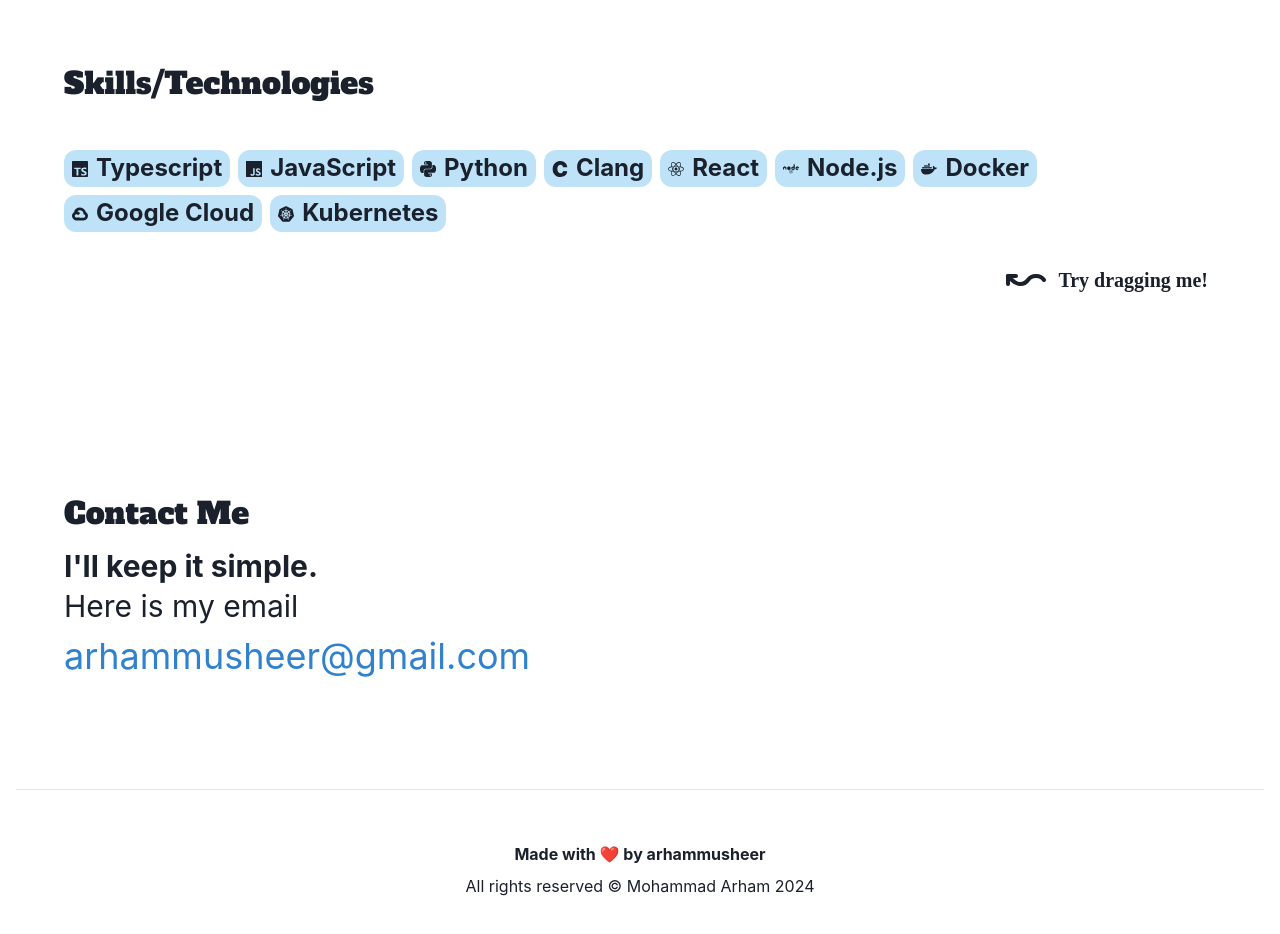
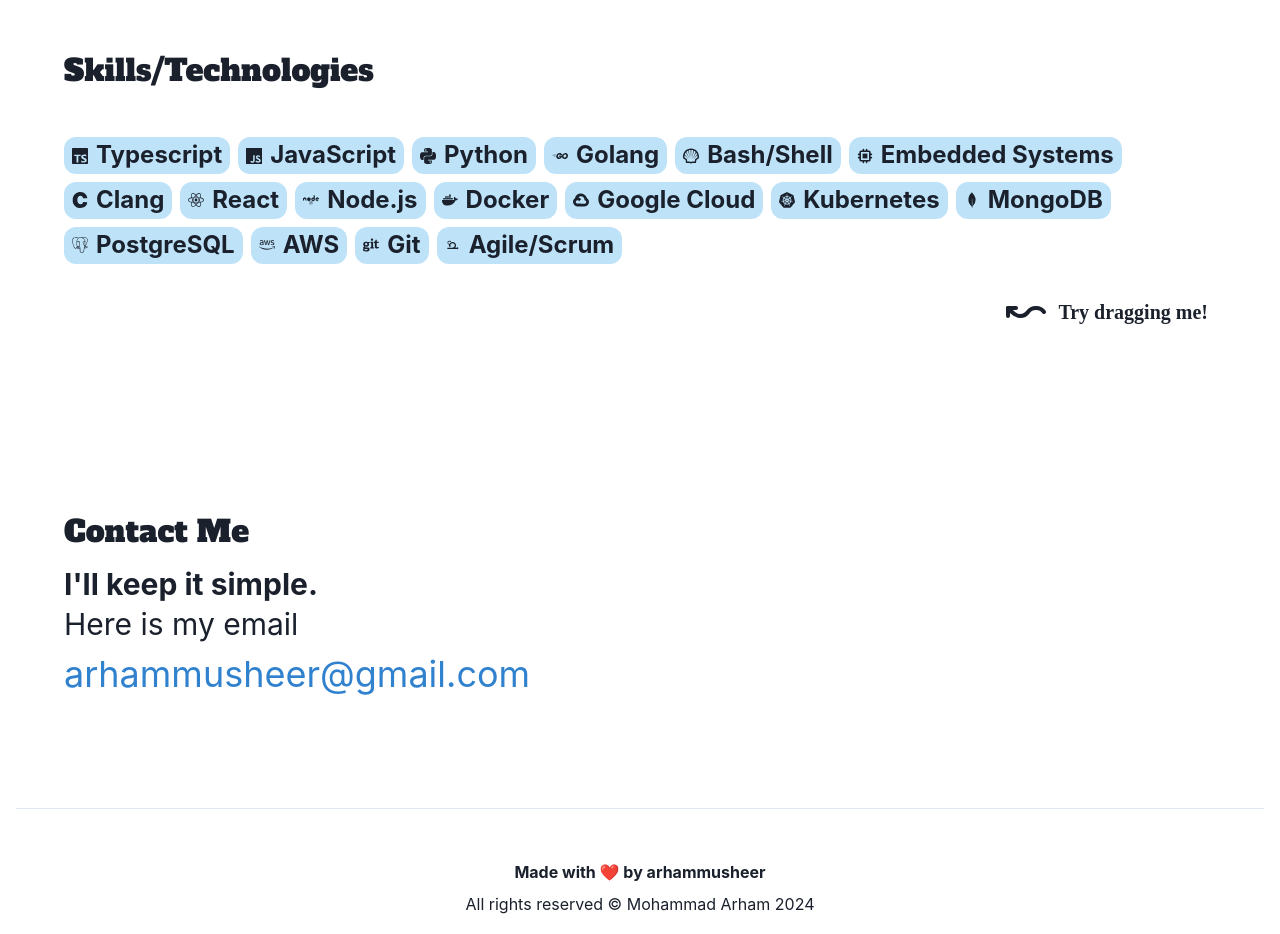
Before and after one commit to arhammusheer/croissant.one, a React (Vite) app: page / in a window 1280 px wide. Shown: the part 4380-5314 px from the top of the page. Built offline with nearby package versions, Linux system fonts and the light colour scheme; a web font is replaced by a local one.

Commit message:
more skills

```diff
--- a/src/me.ts
+++ b/src/me.ts
@@ -1,18 +1,25 @@
+import { DiScrum } from "react-icons/di";
 import {
   FaDocker,
+  FaGit,
   FaGithub,
   FaLinkedin,
   FaNewspaper,
   FaNode,
-  FaPager,
   FaReact,
 } from "react-icons/fa";
+import { HiChip } from "react-icons/hi";
 import {
+  SiAmazonaws,
   SiC,
+  SiGo,
   SiGooglecloud,
   SiJavascript,
   SiKubernetes,
+  SiMongodb,
+  SiPostgresql,
   SiPython,
+  SiShell,
   SiTypescript,
 } from "react-icons/si";
 
@@ -243,6 +250,18 @@
       icon: SiPython,
     },
     {
+      name: "Golang",
+      icon: SiGo,
+    },
+    {
+      name: "Bash/Shell",
+      icon: SiShell,
+    },
+    {
+      name: "Embedded Systems",
+      icon: HiChip,
+    },
+    {
       name: "Clang",
       icon: SiC,
     },
@@ -266,6 +285,26 @@
     {
       name: "Kubernetes",
       icon: SiKubernetes,
+    },
+    {
+      name: "MongoDB",
+      icon: SiMongodb,
+    },
+    {
+      name: "PostgreSQL",
+      icon: SiPostgresql,
+    },
+    {
+      name: "AWS",
+      icon: SiAmazonaws,
+    },
+    {
+      name: "Git",
+      icon: FaGit,
+    },
+    {
+      name: "Agile/Scrum",
+      icon: DiScrum,
     },
   ],
   social: [
```
